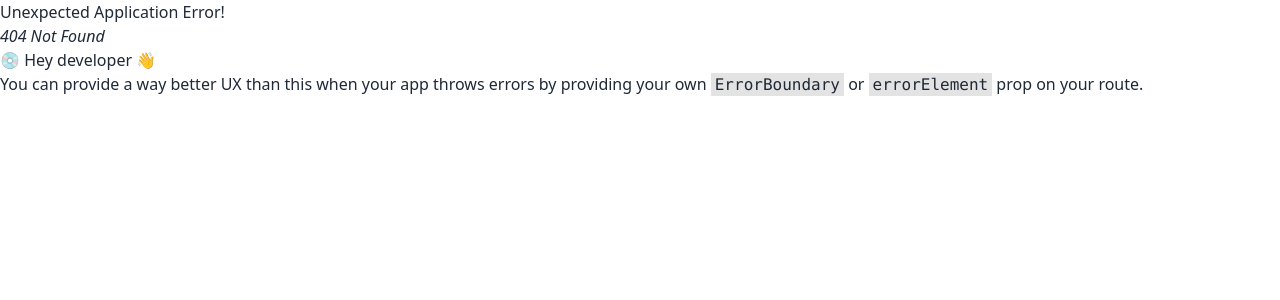
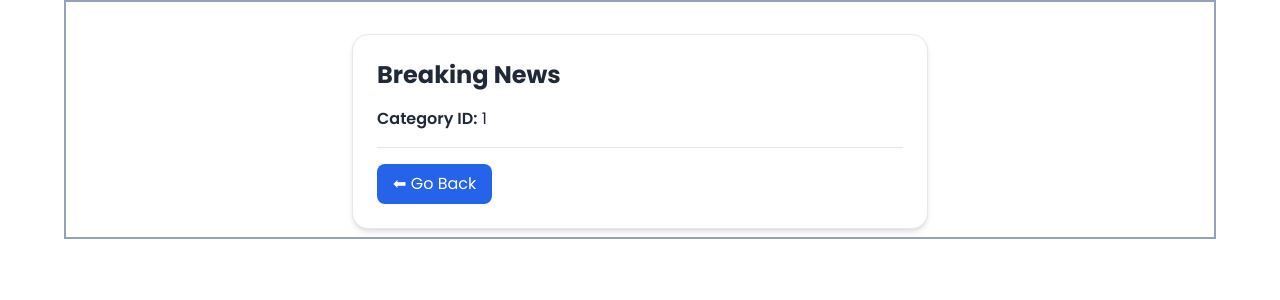
Before and after one commit to oworkmahade/React-Dragon-News-Auth, a React (Vite) app: page /categoryDetails/1 in a window 1280 px wide. Before the commit this address had no page. Shown: the top 300 px of the page. Built offline with nearby package versions, Linux system fonts and the light colour scheme; a web font is replaced by a local one.

Commit message:
commited

```diff
--- /dev/null
+++ b/src/pages/CategoryDetails/CategoryDetails.jsx
@@ -0,0 +1,42 @@
+import { useEffect, useState } from "react";
+import { useParams } from "react-router-dom";
+
+function CategoryDetails() {
+  const { id } = useParams();
+  const [selectedNews, setSelectedNews] = useState(null);
+
+  useEffect(() => {
+    fetch("/categories.json")
+      .then((res) => res.json())
+      .then((data) => {
+        const selectedCategoryNews = data.find(
+          (category) => category.id === Number(id),
+        );
+        setSelectedNews(selectedCategoryNews);
+      });
+  }, [id]);
+
+  console.log(selectedNews);
+
+  return (
+    <div className="max-w-xl p-6 mx-auto mt-6 transition-all duration-300 bg-white border shadow-md rounded-2xl hover:shadow-lg">
+      <h2 className="mb-4 text-2xl font-bold text-gray-800">
+        {selectedNews?.name}
+      </h2>
+      <p>
+        <span className="font-semibold">Category ID:</span> {selectedNews?.id}
+      </p>
+
+      <div className="pt-4 mt-4 border-t">
+        <button
+          onClick={() => globalThis.history.back()}
+          className="px-4 py-2 text-white transition bg-blue-600 rounded-lg hover:bg-blue-700"
+        >
+          ⬅ Go Back
+        </button>
+      </div>
+    </div>
+  );
+}
+
+export default CategoryDetails;
--- a/src/pages/Shared/LeftSideNav/Categories.jsx
+++ b/src/pages/Shared/LeftSideNav/Categories.jsx
@@ -1,20 +1,22 @@
 import PropTypes from "prop-types";
 import { Link } from "react-router-dom";
-const Categories = ({ props }) => {
-  const { id, name } = props;
+const Categories = ({ category }) => {
+  const { id, name } = category;
   return (
     <div>
-      <Link to={`/category/${id}`}>
-        <h2 className="ml-4 text-md text-slate-500">{name}</h2>
+      <Link to={`/categoryDetails/${id}`}>
+        <h2 className="py-2 ml-8 font-semibold text-md text-slate-600">
+          {name}
+        </h2>
       </Link>
     </div>
   );
 };
 
 Categories.propTypes = {
-  props: PropTypes.shape({
-    id: PropTypes.number,
-    name: PropTypes.string,
+  category: PropTypes.shape({
+    id: PropTypes.number.isRequired,
+    name: PropTypes.string.isRequired,
   }).isRequired,
 };
 
--- a/src/pages/Shared/LeftSideNav/LeftSideNav.jsx
+++ b/src/pages/Shared/LeftSideNav/LeftSideNav.jsx
@@ -9,8 +9,6 @@ const LeftSideNav = () => {
       .then((data) => setCategories(data));
   }, []);
 
-  console.log(categories);
-
   return (
     <div className="border-2 border-gray-600">
       <h2 className="mb-4 text-xl font-semibold">All Category</h2>
@@ -20,7 +18,7 @@ const LeftSideNav = () => {
       </p>
       <div className="">
         {categories.map((categoryItem) => (
-          <Categories key={categoryItem.id} props={categoryItem}></Categories>
+          <Categories key={categoryItem.id} category={categoryItem}></Categories>
         ))}
       </div>
     </div>
```
Also changed, not shown: src/routes/Router.jsx (+10 -5 lines).
